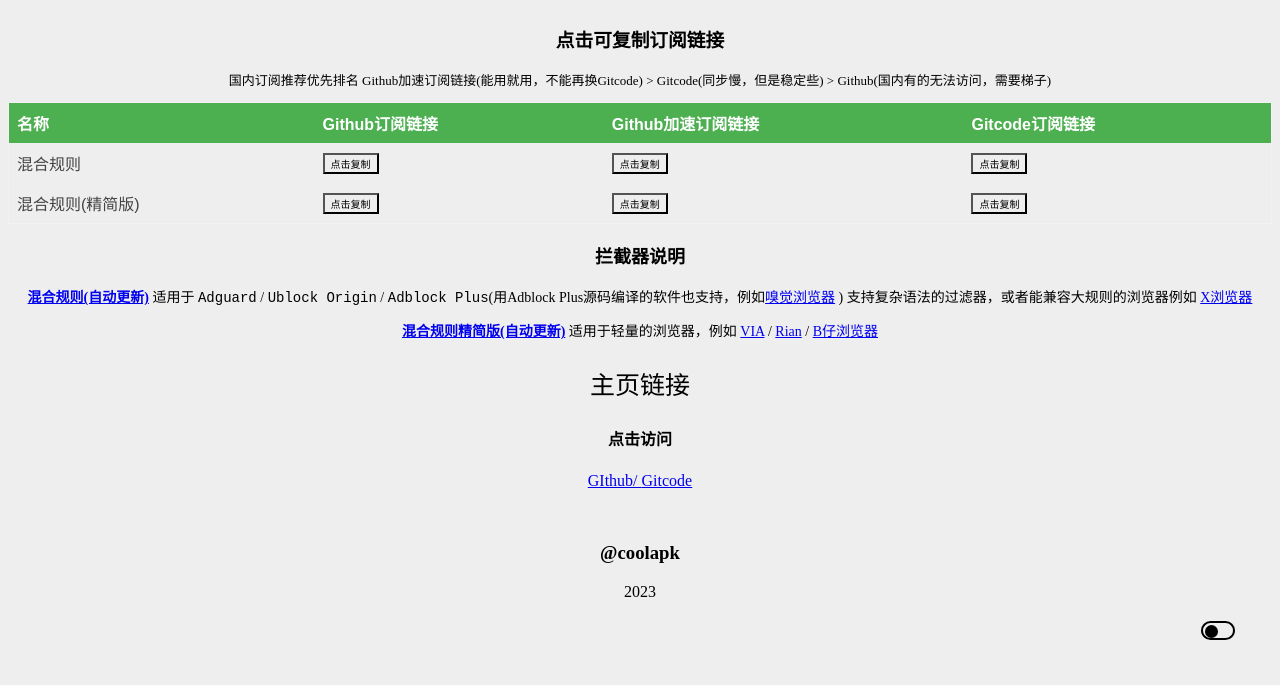
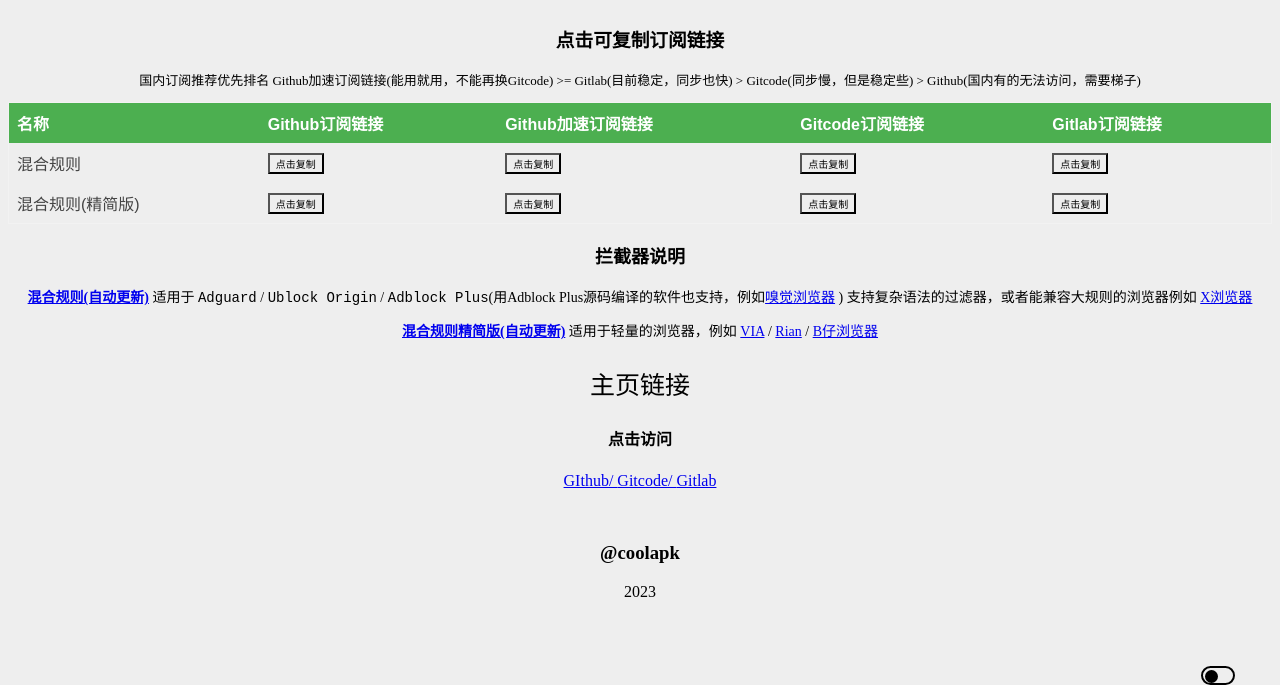
Before and after one commit to RejectVanity/adblock_auto, a plain HTML site: page index.html in a window 1280 px wide. Shown: the part 129-814 px from the top of the page. Drawn offline with Linux system fonts and the light colour scheme.

Commit message:
Add files via upload

```diff
--- a/index.html
+++ b/index.html
@@ -26,7 +26,7 @@
 /* 夜间切换模式按钮 */
  .kaiguan{
 	position: absolute;
-	top: 750px;
+	top: 795px;
 	right: 45px;
 	width: 30px;
 	height: 15px;
@@ -97,11 +97,13 @@
 	<p id="githubfast2" style="display: none;" >https://raw.fgit.ml/lingeringsound/adblock_auto/main/Rules/adblock_auto_lite.txt</p>
 	<p id="gitcode1" style="display: none;" >https://gitcode.net/weixin_45617236/adblock_auto/-/raw/main/Rules/adblock_auto.txt</p>
 	<p id="gitcode2" style="display: none;" >https://gitcode.net/weixin_45617236/adblock_auto/-/raw/main/Rules/adblock_auto_lite.txt</p>
+	<p id="gitlab1" style="display: none;" >https://jihulab.com/foreseeable_boy/adblock_auto/-/raw/main/Rules/adblock_auto.txt</p>
+	<p id="gitlab2" style="display: none;" >https://jihulab.com/foreseeable_boy/adblock_auto/-/raw/main/Rules/adblock_auto_lite.txt</p>
 </div>
 
 <div id="Rules_table" class="Rules_table" >
 		<h3 style="text-align:center;">点击可复制订阅链接</h3>
-		<p style="text-align:center; font-size:13px;">国内订阅推荐优先排名 Github加速订阅链接(能用就用，不能再换Gitcode) &gt; Gitcode(同步慢，但是稳定些) &gt; Github(国内有的无法访问，需要梯子) </p>
+		<p style="text-align:center; font-size:13px;">国内订阅推荐优先排名 Github加速订阅链接(能用就用，不能再换Gitcode) &gt;= Gitlab(目前稳定，同步也快) &gt; Gitcode(同步慢，但是稳定些) &gt; Github(国内有的无法访问，需要梯子) </p>
 <table id="table" >
 	<thead>
 <tr>
@@ -109,6 +111,7 @@
 	<th>Github订阅链接</th>
 	<th>Github加速订阅链接</th>
 	<th>Gitcode订阅链接</th>
+	<th>Gitlab订阅链接</th>
 </tr>
 	</thead>
 <tbody>
@@ -117,12 +120,14 @@
 	<td><button onclick="copyTextgithub1()" style="text-align:left; font-size:10px;" > 点击复制 </button></td>
 	<td><button onclick="copyTextgithubfast1()" style="text-align:left; font-size:10px;" > 点击复制 </button></td>
 	<td><button onclick="copyTextgitcode1()" style="text-align:center; font-size:10px;" > 点击复制 </button></td>
+	<td><button onclick="copyTextgitlab1()" style="text-align:center; font-size:10px;" > 点击复制 </button></td>
 </tr>
 	<tr>
 	<td>混合规则(精简版)</td>
 	<td><button onclick="copyTextgithub2()" style="text-align:left; font-size:10px;" > 点击复制 </button></td>
 	<td><button onclick="copyTextgithubfast2()" style="text-align:left; font-size:10px;" > 点击复制 </button></td>
 	<td><button onclick="copyTextgitcode2()" style="text-align:center; font-size:10px;" > 点击复制 </button></td>
+	<td><button onclick="copyTextgitlab2()" style="text-align:center; font-size:10px;" > 点击复制 </button></td>
 </tr>
 		</tbody>
 	</table>
@@ -141,7 +146,8 @@
 	<h4 style="text-align:center;">点击访问</h4>
 	<p>
 		<a href="https://github.com/lingeringsound/adblock_auto" target="_blank" > GIthub/ </a>
-		<a href="https://gitcode.net/weixin_45617236/adblock_auto" target="_blank" > Gitcode </a>
+		<a href="https://gitcode.net/weixin_45617236/adblock_auto" target="_blank" > Gitcode/ </a>
+		<a href="https://jihulab.com/foreseeable_boy/adblock_auto" target="_blank" > Gitlab </a>
 	</p>
 </div>
 
@@ -249,6 +255,26 @@ function copyTextgitcode2() {
 	document.body.removeChild(inputElement);
 	alert("复制内容: "+copyText.textContent+" ");
 }
+function copyTextgitlab1() {
+	var copyText = document.getElementById("gitlab1");
+	var inputElement = document.createElement("input");
+	inputElement.setAttribute("value", copyText.textContent);
+		document.body.appendChild(inputElement);
+	inputElement.select();
+		document.execCommand("copy");
+	document.body.removeChild(inputElement);
+	alert("复制内容: "+copyText.textContent+" ");
+}
+function copyTextgitlab2() {
+	var copyText = document.getElementById("gitlab2");
+	var inputElement = document.createElement("input");
+	inputElement.setAttribute("value", copyText.textContent);
+		document.body.appendChild(inputElement);
+	inputElement.select();
+		document.execCommand("copy");
+	document.body.removeChild(inputElement);
+	alert("复制内容: "+copyText.textContent+" ");
+}
 </script>
 
 	</body>
```
Also changed, not shown: 2 other files.
